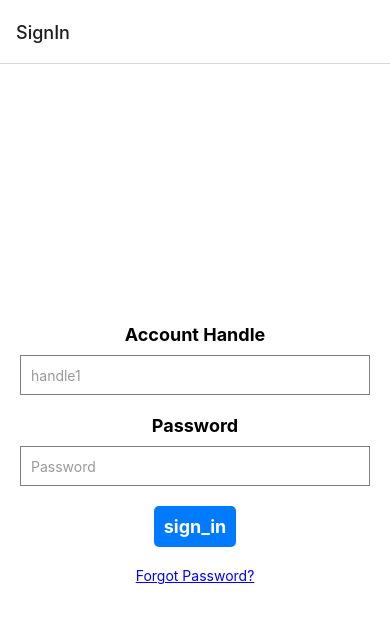
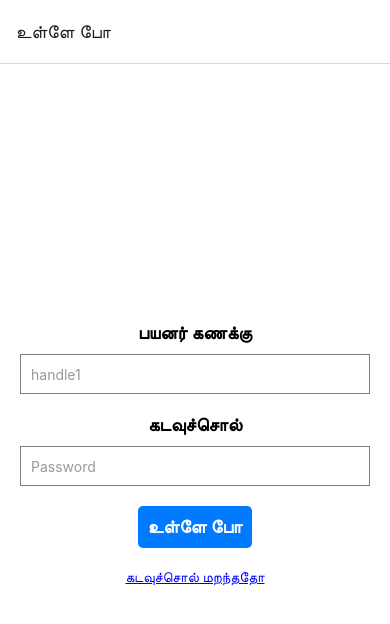
Before and after one commit to psankar/immiapp, a React Native app: screen / in a window 390 px wide. Shown: the top 624 px of the page. Built offline with nearby package versions, Linux system fonts and the light colour scheme.

Commit message:
Error handling and i18n

```diff
--- a/src/context/AppNav.tsx
+++ b/src/context/AppNav.tsx
@@ -4,6 +4,7 @@ import React, { useContext } from "react";
 import { MyLists } from "../screens/MyLists";
 import { SignIn } from "../screens/SignIn";
 import { AuthContext, AuthContextType } from "./AuthContext";
+import t from "../localization/i18n";
 
 const Stack = createNativeStackNavigator();
 
@@ -14,9 +15,9 @@ export const AppNav = () => {
     <NavigationContainer>
       <Stack.Navigator>
         {isLoggedIn ? (
-          <Stack.Screen name="My Lists" component={MyLists} />
+          <Stack.Screen name={t("my_lists")} component={MyLists} />
         ) : (
-          <Stack.Screen name="SignIn" component={SignIn} />
+          <Stack.Screen name={t("sign_in")} component={SignIn} />
         )}
       </Stack.Navigator>
     </NavigationContainer>
--- a/src/localization/en/index.ts
+++ b/src/localization/en/index.ts
@@ -2,6 +2,7 @@ export default {
   account_handle: "Account Handle",
   change_language: "Change Language",
   forgot_password: "Forgot Password",
+  my_lists: "My Lists",
   password: "Password",
   sign_in: "Sign In",
 };
--- a/src/localization/i18n.ts
+++ b/src/localization/i18n.ts
@@ -3,19 +3,20 @@ import { initReactI18next } from "react-i18next";
 import en from "./en/index";
 import ta from "./ta/index";
 
-const resources = {
-  // list of languages
-  en,
-  ta,
-};
-
 i18n.use(initReactI18next).init({
   compatibilityJSON: "v3",
-  resources,
+  resources: {
+    en: {
+      translation: en,
+    },
+    ta: {
+      translation: ta,
+    },
+  },
   lng: "ta", // default language to use.
   interpolation: {
     escapeValue: false,
   },
 });
 
-export default i18n;
+export default i18n.t;
--- a/src/localization/ta/index.ts
+++ b/src/localization/ta/index.ts
@@ -2,6 +2,7 @@ export default {
   account_handle: "பயனர் கணக்கு",
   change_language: "Change Language",
   forgot_password: "கடவுச்சொல் மறந்ததோ",
+  my_lists: "என் பட்டியல்கள்",
   password: "கடவுச்சொல்",
   sign_in: "உள்ளே போ",
 };
--- a/src/screens/SignIn.tsx
+++ b/src/screens/SignIn.tsx
@@ -1,5 +1,4 @@
 import axios from "axios";
-import { useTranslation } from "react-i18next";
 import React, { useContext, useState } from "react";
 import {
   ActivityIndicator,
@@ -11,6 +10,7 @@ import {
 } from "react-native";
 import BASE_URL from "../config";
 import { AuthContext, AuthContextType } from "../context/AuthContext";
+import t from "../localization/i18n";
 
 export const SignIn = () => {
   const [accountHandle, setAccountHandle] = useState("");
@@ -51,7 +51,7 @@ export const SignIn = () => {
       })
       .then((response) => {
         if (response.status === 200) {
-          console.log("Authentication succeeded");
+          console.debug("Authentication succeeded");
           login();
         } else {
           console.error(response);
@@ -59,14 +59,22 @@ export const SignIn = () => {
         }
       })
       .catch((error) => {
+        if (axios.isAxiosError(error)) {
+          if (error.code === "ERR_NETWORK") {
+            setError("Network error");
+            return;
+          }
+
+          if (error.response?.status === 401) {
+            setError("Wrong username or password");
+            return;
+          } else if (error.response?.status === 400) {
+            setError("Improper username or password");
+            return;
+          }
+        }
         console.error(error);
-        if (error.response.status === 401) {
-          setError("Wrong username or password");
-        } else if (error.response.status === 400) {
-          setError("Invalid username or password");
-        } else {
-          setError("Network error");
-        }
+        setError("Unknown error occurred");
       })
       .finally(() => {
         setIsWaiting(false);
@@ -85,11 +93,9 @@ export const SignIn = () => {
     );
   }
 
-  const { t } = useTranslation();
-
   return (
     <View style={styles.container}>
-      <Text style={styles.label}>Account Handle</Text>
+      <Text style={styles.label}>{t("account_handle")}</Text>
       <TextInput
         style={styles.input}
         placeholder="handle1"
@@ -97,7 +103,7 @@ export const SignIn = () => {
         value={accountHandle}
         onChangeText={handleAccountHandleChange}
       />
-      <Text style={styles.label}>Password</Text>
+      <Text style={styles.label}>{t("password")}</Text>
       <TextInput
         style={styles.input}
         placeholder="Password"
@@ -114,7 +120,7 @@ export const SignIn = () => {
         <Text style={styles.buttonText}>{t("sign_in")}</Text>
       </Pressable>
       <Text style={styles.forgotPassword} onPress={handleForgotPassword}>
-        Forgot Password?
+        {t("forgot_password")}
       </Text>
       {error ? <Text style={styles.error}>{error}</Text> : null}
     </View>
```
